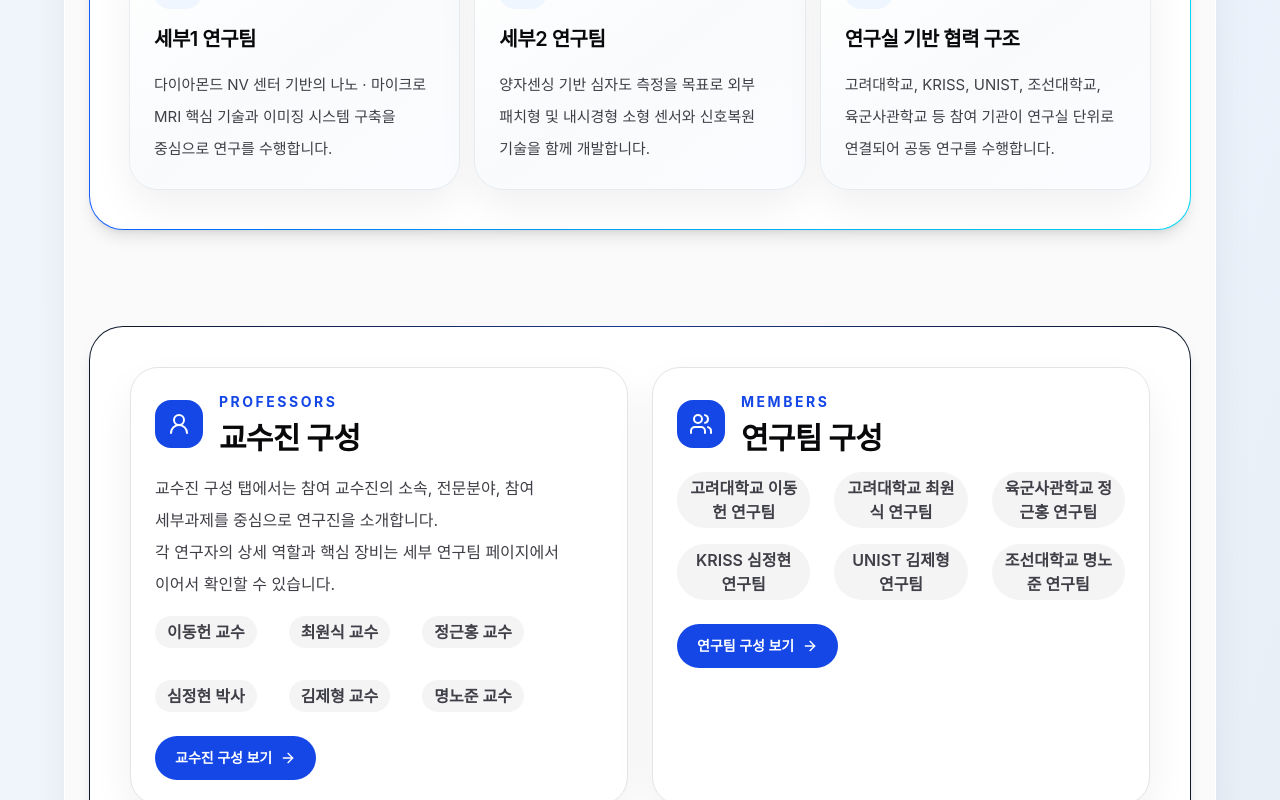
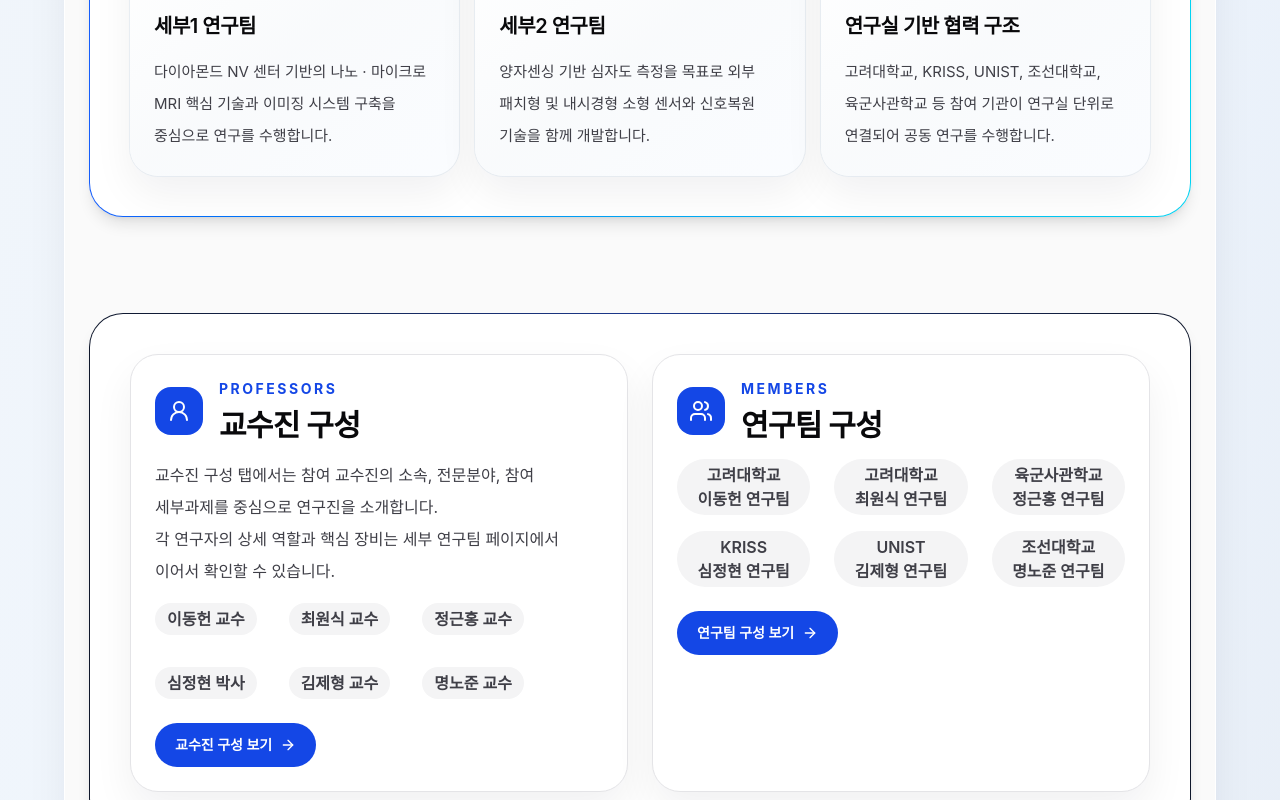
Before and after one commit to sunk0419/my-site, a Next.js app: page /teams in a window 1280 px wide. Shown: the part 1349-2149 px from the top of the page. Built offline with nearby package versions, Linux system fonts and the light colour scheme.

Commit message:
20260420.

```diff
--- a/app/teams/page.tsx
+++ b/app/teams/page.tsx
@@ -62,7 +62,7 @@ export default function TeamsPage() {
                     <p className="text-sm font-bold uppercase tracking-[0.18em] text-blue-700">
                       OVERVIEW
                     </p>
-                    <h1 className="mt-4 max-w-5xl text-3xl font-semibold tracking-tight text-black md:text-5xl md:leading-[1.15]">
+                    <h1 className="mt-4 max-w-5xl text-3xl font-semibold tracking-tight text-black md:text-4xl md:leading-[1.15]">
                       연구팀 전체 개요
                     </h1>
                   </div>
@@ -210,23 +210,23 @@ export default function TeamsPage() {
 
 
                   <div className="mt-4 grid gap-x-6 gap-y-4 md:grid-cols-3">
-                    <span className="rounded-full bg-zinc-100 px-3 py-1 text-center font-semibold text-zinc-700">
-                      고려대학교 이동헌 연구팀
+                    <span className="rounded-full bg-zinc-100 px-4 py-1 text-center font-semibold text-zinc-700">
+                      고려대학교 <br /> 이동헌 연구팀
                     </span>
-                    <span className="rounded-full bg-zinc-100 px-3 py-1 text-center font-semibold text-zinc-700">
-                      고려대학교 최원식 연구팀
+                    <span className="rounded-full bg-zinc-100 px-4 py-1 text-center font-semibold text-zinc-700">
+                      고려대학교 <br /> 최원식 연구팀
                     </span>
-                    <span className="rounded-full bg-zinc-100 px-3 py-1 text-center font-semibold text-zinc-700">
-                      육군사관학교 정근홍 연구팀
+                    <span className="rounded-full bg-zinc-100 px-4 py-1 text-center font-semibold text-zinc-700">
+                      육군사관학교 <br /> 정근홍 연구팀
                     </span>
-                    <span className="rounded-full bg-zinc-100 px-3 py-1 text-center font-semibold text-zinc-700">
-                      KRISS 심정현 연구팀
+                    <span className="rounded-full bg-zinc-100 px-4 py-1 text-center font-semibold text-zinc-700">
+                      KRISS <br /> 심정현 연구팀
                     </span>
-                    <span className="rounded-full bg-zinc-100 px-3 py-1 text-center font-semibold text-zinc-700">
-                      UNIST 김제형 연구팀
+                    <span className="rounded-full bg-zinc-100 px-4 py-1 text-center font-semibold text-zinc-700">
+                      UNIST <br /> 김제형 연구팀
                     </span>
-                    <span className="rounded-full bg-zinc-100 px-3 py-1 text-center font-semibold text-zinc-700">
-                      조선대학교 명노준 연구팀
+                    <span className="rounded-full bg-zinc-100 px-4 py-1 text-center font-semibold text-zinc-700">
+                      조선대학교 <br /> 명노준 연구팀
                     </span>
                   </div>
 
```
